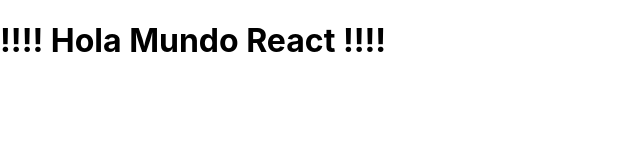
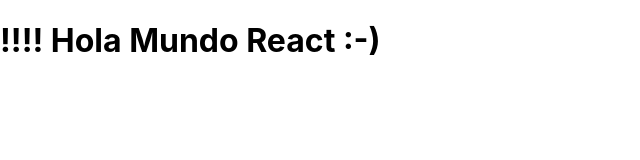
Before and after one commit to GusMaEr/23310_REACT, a React (Create React App) app in the folder my-app/: page / in a window 1280 px wide. Shown: the top 160 px of the page, without its empty margins (0-640 px from the left). Built offline with nearby package versions, Linux system fonts and the light colour scheme.

Commit message:
PrimerApp

```diff
--- a/my-app/src/components/PrimerComponentes.jsx
+++ b/my-app/src/components/PrimerComponentes.jsx
@@ -4,7 +4,7 @@
 export const PrimerComponentes = () => {
   return (
     <div>
-      <h1>!!!! Hola Mundo React !!!!</h1>
+      <h1>!!!! Hola Mundo React :-)</h1>
       </div>
   )
 }
```
